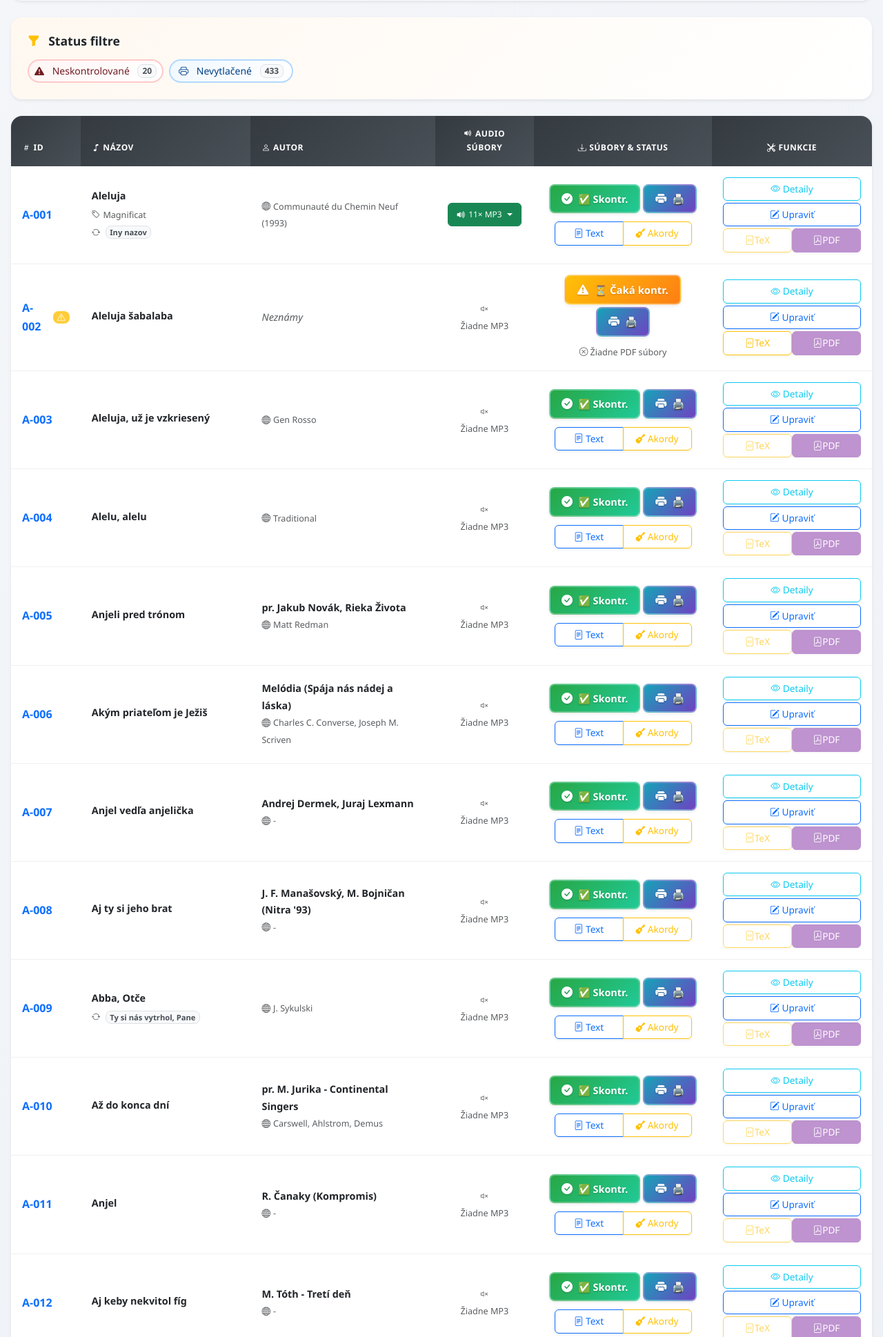
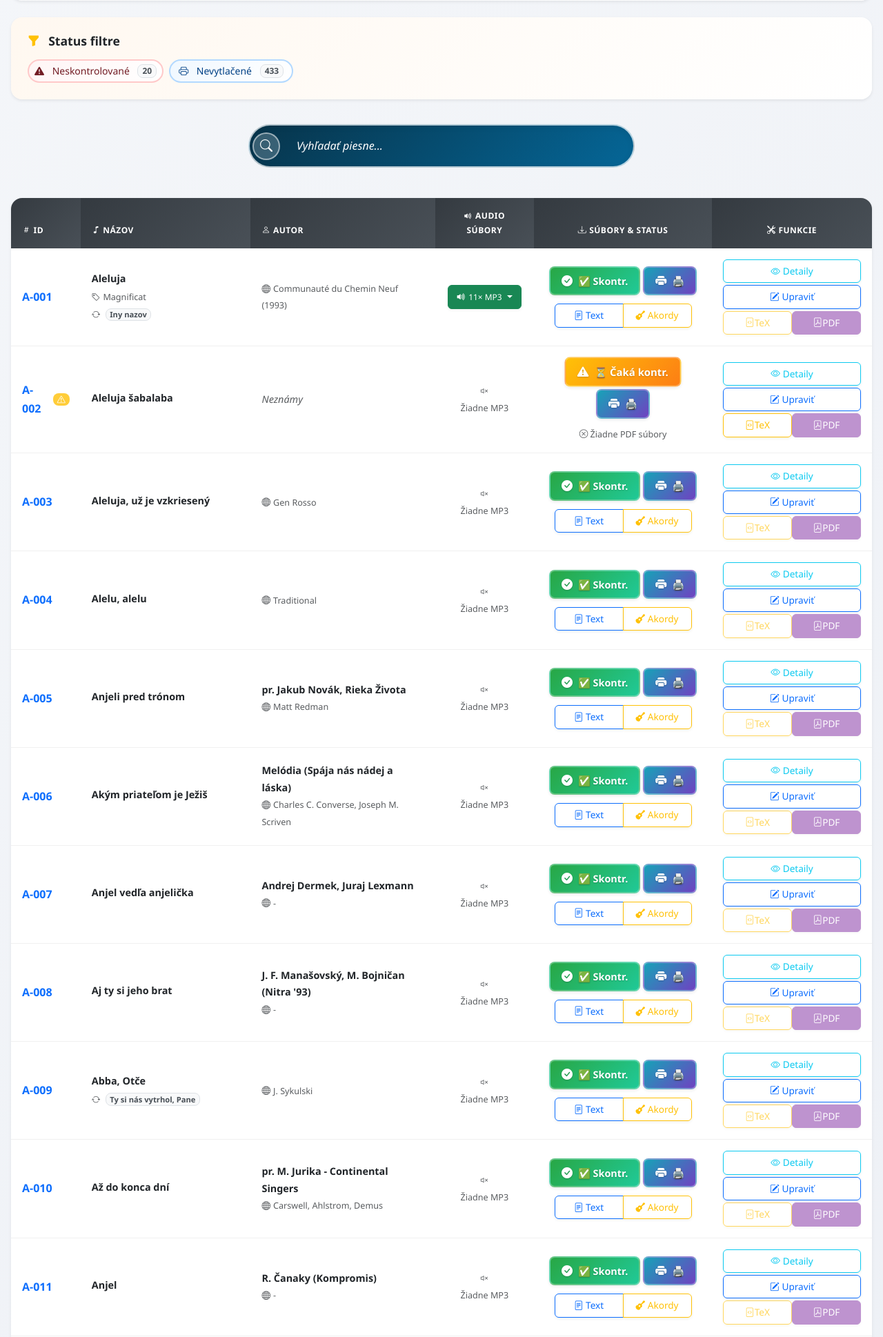
Before and after one commit to LossDavos/novy-spev, a Flask app: page / in a window 1280 px wide. Shown: the part 787-2725 px from the top of the page at 69% size. Run offline with Flask 3, Linux system fonts and the light colour scheme; some libraries are stand-ins or nearby versions.

Commit message:
fixed ixons and mobile view visibility

```diff
--- a/templates/index.html
+++ b/templates/index.html
@@ -1584,6 +1584,10 @@
     </div>
   {% endif %}
 {% endwith %}
+
+<!-- Include Search Bar - positioned here for desktop (above table), but will be fixed on mobile via CSS -->
+{% include 'search_modal.html' %}
+
 <!-- Desktop table view -->
 <div class="table-responsive songs-table-container shadow-sm rounded-4 overflow-hidden d-none d-lg-block" id="mainSongsTable">
   <table class="table table-hover mb-0 song-table">
@@ -3612,7 +3616,4 @@ function initializeMainPageLazyLoading() {
 }
 </script>
 
-<!-- Include Search Modal at the very end so it renders on top -->
-{% include 'search_modal.html' %}
-
 {% endblock %}
--- a/templates/search_modal_styles.html
+++ b/templates/search_modal_styles.html
@@ -1,18 +1,18 @@
-/* Fixed Bottom Search Bar Styles */
+/* Search Bar Styles - Responsive positioning */
 .fixed-bottom-search {
-  position: fixed !important;
-  bottom: 20px !important;
-  left: 50% !important;
-  transform: translateX(-50%) !important;
-  z-index: 999999 !important;
-  isolation: isolate;
-  will-change: transform;
   background: linear-gradient(135deg, rgba(2, 48, 71, 0.98) 0%, rgba(0, 99, 149, 0.98) 100%);
   backdrop-filter: blur(10px);
   padding: 12px 20px;
   border-radius: 50px;
   border: 2px solid rgba(255, 255, 255, 0.4);
   animation: slideUpFade 0.5s ease-out;
+  display: block !important;
+
+  /* Default: Above table on larger screens */
+  position: static;
+  margin: 0 auto 2rem auto;
+  max-width: 600px;
+  z-index: 10;
 }
 
 .search-bar-container {
@@ -231,9 +231,37 @@
   }
 }
 
-/* Mobile responsiveness for fixed search */
-@media (max-width: 768px) {
+/* Desktop and larger screens - positioned above table */
+@media (min-width: 992px) {
   .fixed-bottom-search {
+    /* Keep as static positioning above table */
+    position: static;
+    margin: 0 auto 2rem auto;
+    max-width: 600px;
+    padding: 12px 20px;
+    border-radius: 50px;
+    transform: none;
+  }
+
+  /* Remove bottom padding since search is not fixed on desktop */
+  body {
+    padding-bottom: 0 !important;
+  }
+
+  .search-input-group {
+    padding: 0.25rem;
+  }
+
+  .quick-search-input {
+    font-size: 16px !important;
+    padding: 0.75rem 1rem;
+  }
+}
+
+/* Mobile and tablet responsiveness - fixed at bottom */
+@media (max-width: 991px) {
+  .fixed-bottom-search {
+    /* Fixed at bottom on mobile */
     position: fixed !important;
     bottom: 15px !important;
     left: 50% !important;
@@ -241,6 +269,7 @@
     padding: 8px 15px;
     max-width: 95vw;
     border-radius: 40px;
+    z-index: 999999 !important;
   }
 
   .search-input-group {
@@ -263,9 +292,15 @@
   }
 }
 
-/* Spacer to prevent content overlap */
+/* Spacer to prevent content overlap - only on mobile/tablet */
 .fixed-search-spacer {
-  height: 100px;
+  height: 0px; /* No spacer needed on desktop since search is not fixed */
+}
+
+@media (max-width: 991px) {
+  .fixed-search-spacer {
+    height: 100px; /* Only add spacer on mobile/tablet where search is fixed */
+  }
 }
 
 @media (max-width: 480px) {
@@ -277,6 +312,7 @@
     padding: 6px 12px;
     max-width: 98vw;
     border-radius: 35px;
+    z-index: 999999 !important;
   }
 
   .fixed-search-spacer {
```
Also changed, not shown: templates/search_modal_scripts.html (+9 -19 lines).
